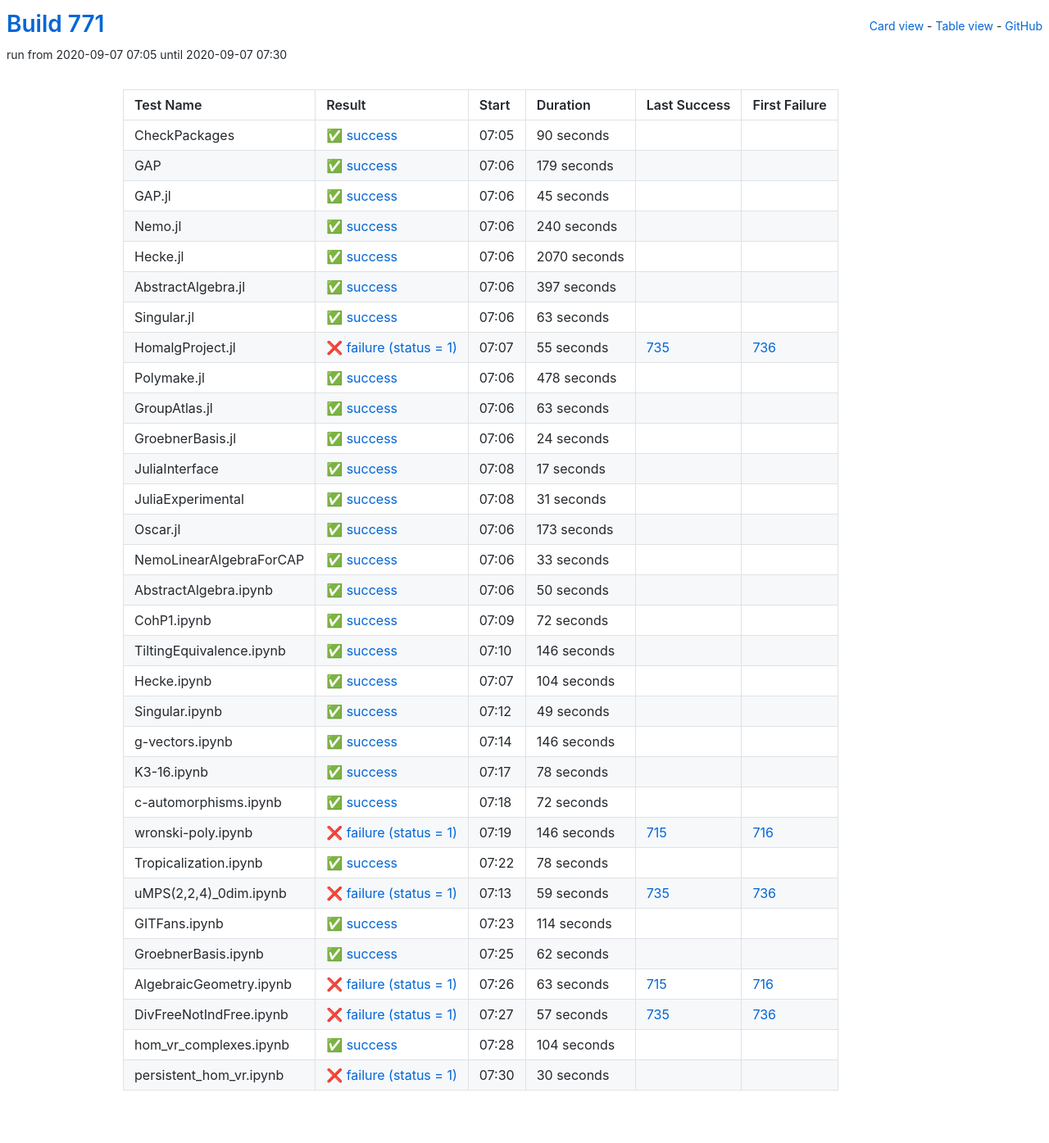
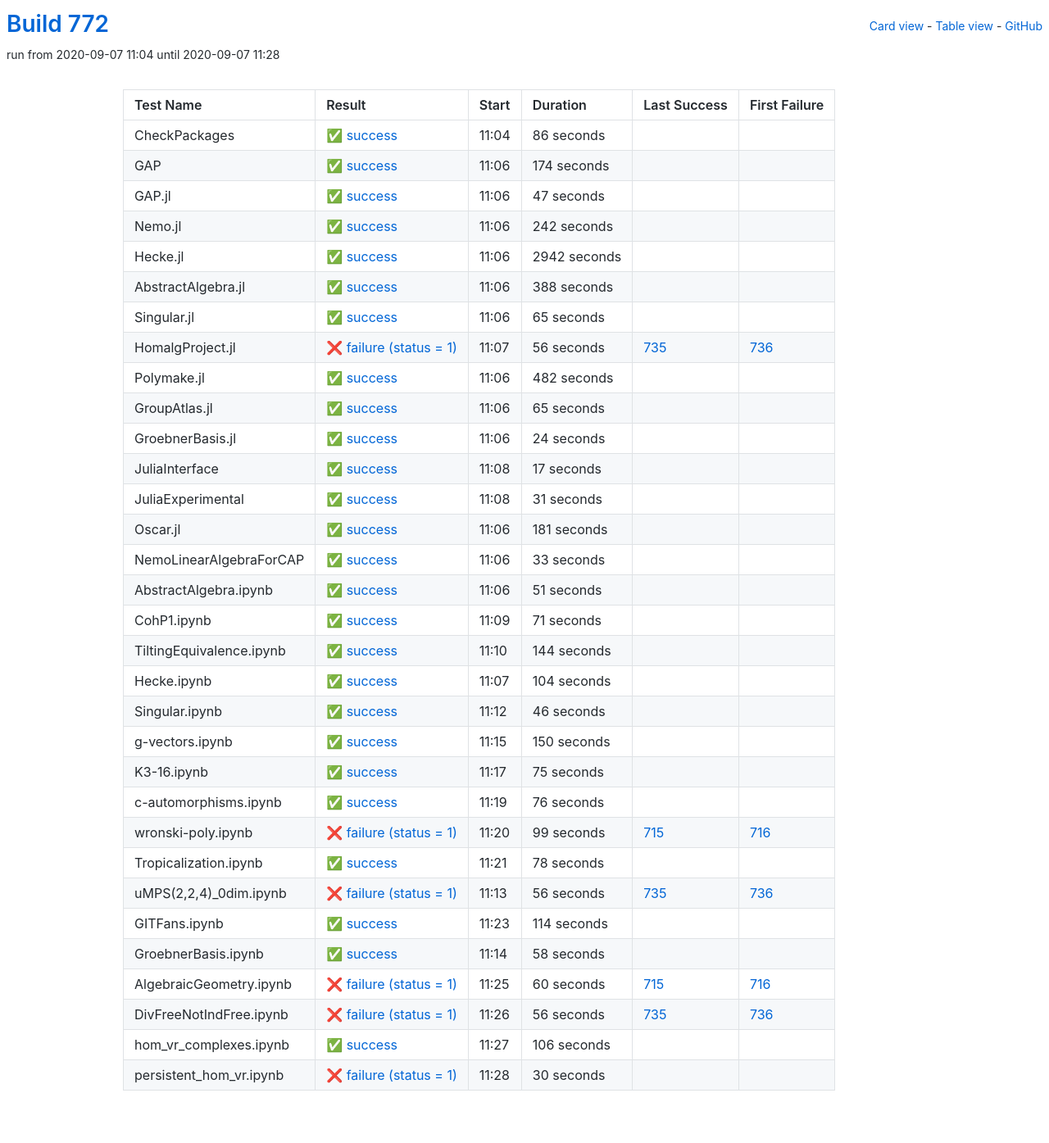
Before and after one commit to oscar-system/oscar-ci-status-stable, a Jekyll site: the page built from table.html, in a window 1280 px wide. Shown: the whole page at 82% size. Built offline with Jekyll 4.4.1, drawn with Linux system fonts in a browser that asks for light colours.

Commit message:
Build #772

```diff
--- a/_data/ci.yml
+++ b/_data/ci.yml
@@ -1,6 +1,6 @@
 ---
-build: 771
-build_url: https://oscarci.mathematik.uni-kl.de/job/oscar-stable/771/
+build: 772
+build_url: https://oscarci.mathematik.uni-kl.de/job/oscar-stable/772/
 job: oscar-stable
 organization: oscar-system
 repo: oscar-ci-status-stable
@@ -8,128 +8,128 @@ repourl: https://github.com/oscar-system/oscar-ci-status-stable
 tests:
 - name: CheckPackages
   id: checkpackages
-  log: https://oscarci.mathematik.uni-kl.de/job/oscar-stable/771/artifact/logs/build-771/CheckPackages.log
-  start: 2020-09-07 07:05
+  log: https://oscarci.mathematik.uni-kl.de/job/oscar-stable/772/artifact/logs/build-772/CheckPackages.log
+  start: 2020-09-07 11:04
   success: true
   exitcode: 0
   status: success
-  duration: 90
+  duration: 86
   last_success: false
   last_success_url:
   first_failure: false
   first_failure_url:
 - name: GAP
   id: gap
-  log: https://oscarci.mathematik.uni-kl.de/job/oscar-stable/771/artifact/logs/build-771/GAP.log
-  start: 2020-09-07 07:06
+  log: https://oscarci.mathematik.uni-kl.de/job/oscar-stable/772/artifact/logs/build-772/GAP.log
+  start: 2020-09-07 11:06
   success: true
   exitcode: 0
   status: success
-  duration: 179
+  duration: 174
   last_success: false
   last_success_url:
   first_failure: false
   first_failure_url:
 - name: GAP.jl
   id: gap-jl
-  log: https://oscarci.mathematik.uni-kl.de/job/oscar-stable/771/artifact/logs/build-771/GAP.jl.log
-  start: 2020-09-07 07:06
+  log: https://oscarci.mathematik.uni-kl.de/job/oscar-stable/772/artifact/logs/build-772/GAP.jl.log
+  start: 2020-09-07 11:06
   success: true
   exitcode: 0
   status: success
-  duration: 45
+  duration: 47
   last_success: false
   last_success_url:
   first_failure: false
   first_failure_url:
 - name: Nemo.jl
   id: nemo-jl
-  log: https://oscarci.mathematik.uni-kl.de/job/oscar-stable/771/artifact/logs/build-771/Nemo.jl.log
-  start: 2020-09-07 07:06
+  log: https://oscarci.mathematik.uni-kl.de/job/oscar-stable/772/artifact/logs/build-772/Nemo.jl.log
+  start: 2020-09-07 11:06
   success: true
   exitcode: 0
   status: success
-  duration: 240
+  duration: 242
   last_success: false
   last_success_url:
   first_failure: false
   first_failure_url:
 - name: Hecke.jl
   id: hecke-jl
-  log: https://oscarci.mathematik.uni-kl.de/job/oscar-stable/771/artifact/logs/build-771/Hecke.jl.log
-  start: 2020-09-07 07:06
+  log: https://oscarci.mathematik.uni-kl.de/job/oscar-stable/772/artifact/logs/build-772/Hecke.jl.log
+  start: 2020-09-07 11:06
   success: true
   exitcode: 0
   status: success
-  duration: 2070
+  duration: 2942
   last_success: false
   last_success_url:
   first_failure: false
   first_failure_url:
 - name: AbstractAlgebra.jl
   id: abstractalgebra-jl
-  log: https://oscarci.mathematik.uni-kl.de/job/oscar-stable/771/artifact/logs/build-771/AbstractAlgebra.jl.log
-  start: 2020-09-07 07:06
+  log: https://oscarci.mathematik.uni-kl.de/job/oscar-stable/772/artifact/logs/build-772/AbstractAlgebra.jl.log
+  start: 2020-09-07 11:06
   success: true
   exitcode: 0
   status: success
-  duration: 397
+  duration: 388
   last_success: false
   last_success_url:
   first_failure: false
   first_failure_url:
 - name: Singular.jl
   id: singular-jl
-  log: https://oscarci.mathematik.uni-kl.de/job/oscar-stable/771/artifact/logs/build-771/Singular.jl.log
-  start: 2020-09-07 07:06
+  log: https://oscarci.mathematik.uni-kl.de/job/oscar-stable/772/artifact/logs/build-772/Singular.jl.log
+  start: 2020-09-07 11:06
   success: true
   exitcode: 0
   status: success
-  duration: 63
+  duration: 65
   last_success: false
   last_success_url:
   first_failure: false
   first_failure_url:
 - name: HomalgProject.jl
   id: homalgproject-jl
-  log: https://oscarci.mathematik.uni-kl.de/job/oscar-stable/771/artifact/logs/build-771/HomalgProject.jl.log
-  start: 2020-09-07 07:07
+  log: https://oscarci.mathematik.uni-kl.de/job/oscar-stable/772/artifact/logs/build-772/HomalgProject.jl.log
+  start: 2020-09-07 11:07
   success: false
   exitcode: 1
   status: failure
-  duration: 55
+  duration: 56
   last_success: 735
   last_success_url: https://oscarci.mathematik.uni-kl.de/job/oscar-stable/735/
   first_failure: 736
   first_failure_url: https://oscarci.mathematik.uni-kl.de/job/oscar-stable/736/
 - name: Polymake.jl
   id: polymake-jl
-  log: https://oscarci.mathematik.uni-kl.de/job/oscar-stable/771/artifact/logs/build-771/Polymake.jl.log
-  start: 2020-09-07 07:06
+  log: https://oscarci.mathematik.uni-kl.de/job/oscar-stable/772/artifact/logs/build-772/Polymake.jl.log
+  start: 2020-09-07 11:06
   success: true
   exitcode: 0
   status: success
-  duration: 478
+  duration: 482
   last_success: false
   last_success_url:
   first_failure: false
   first_failure_url:
 - name: GroupAtlas.jl
   id: groupatlas-jl
-  log: https://oscarci.mathematik.uni-kl.de/job/oscar-stable/771/artifact/logs/build-771/GroupAtlas.jl.log
-  start: 2020-09-07 07:06
+  log: https://oscarci.mathematik.uni-kl.de/job/oscar-stable/772/artifact/logs/build-772/GroupAtlas.jl.log
+  start: 2020-09-07 11:06
   success: true
   exitcode: 0
   status: success
-  duration: 63
+  duration: 65
   last_success: false
   last_success_url:
   first_failure: false
   first_failure_url:
 - name: GroebnerBasis.jl
   id: groebnerbasis-jl
-  log: https://oscarci.mathematik.uni-kl.de/job/oscar-stable/771/artifact/logs/build-771/GroebnerBasis.jl.log
-  start: 2020-09-07 07:06
+  log: https://oscarci.mathematik.uni-kl.de/job/oscar-stable/772/artifact/logs/build-772/GroebnerBasis.jl.log
+  start: 2020-09-07 11:06
   success: true
   exitcode: 0
   status: success
@@ -140,8 +140,8 @@ tests:
   first_failure_url:
 - name: JuliaInterface
   id: juliainterface
-  log: https://oscarci.mathematik.uni-kl.de/job/oscar-stable/771/artifact/logs/build-771/JuliaInterface.log
-  start: 2020-09-07 07:08
+  log: https://oscarci.mathematik.uni-kl.de/job/oscar-stable/772/artifact/logs/build-772/JuliaInterface.log
+  start: 2020-09-07 11:08
   success: true
   exitcode: 0
   status: success
@@ -152,8 +152,8 @@ tests:
   first_failure_url:
 - name: JuliaExperimental
   id: juliaexperimental
-  log: https://oscarci.mathematik.uni-kl.de/job/oscar-stable/771/artifact/logs/build-771/JuliaExperimental.log
-  start: 2020-09-07 07:08
+  log: https://oscarci.mathematik.uni-kl.de/job/oscar-stable/772/artifact/logs/build-772/JuliaExperimental.log
+  start: 2020-09-07 11:08
   success: true
   exitcode: 0
   status: success
@@ -164,20 +164,20 @@ tests:
   first_failure_url:
 - name: Oscar.jl
   id: oscar-jl
-  log: https://oscarci.mathematik.uni-kl.de/job/oscar-stable/771/artifact/logs/build-771/Oscar.jl.log
-  start: 2020-09-07 07:06
+  log: https://oscarci.mathematik.uni-kl.de/job/oscar-stable/772/artifact/logs/build-772/Oscar.jl.log
+  start: 2020-09-07 11:06
   success: true
   exitcode: 0
   status: success
-  duration: 173
+  duration: 181
   last_success: false
   last_success_url:
   first_failure: false
   first_failure_url:
 - name: NemoLinearAlgebraForCAP
   id: nemolinearalgebraforcap
-  log: https://oscarci.mathematik.uni-kl.de/job/oscar-stable/771/artifact/logs/build-771/NemoLinearAlgebraForCAP.log
-  start: 2020-09-07 07:06
+  log: https://oscarci.mathematik.uni-kl.de/job/oscar-stable/772/artifact/logs/build-772/NemoLinearAlgebraForCAP.log
+  start: 2020-09-07 11:06
   success: true
   exitcode: 0
   status: success
@@ -188,44 +188,44 @@ tests:
   first_failure_url:
 - name: AbstractAlgebra.ipynb
   id: abstractalgebra-ipynb
-  log: https://oscarci.mathematik.uni-kl.de/job/oscar-stable/771/artifact/logs/build-771/AbstractAlgebra.ipynb.log
-  start: 2020-09-07 07:06
+  log: https://oscarci.mathematik.uni-kl.de/job/oscar-stable/772/artifact/logs/build-772/AbstractAlgebra.ipynb.log
+  start: 2020-09-07 11:06
   success: true
   exitcode: 0
   status: success
-  duration: 50
+  duration: 51
   last_success: false
   last_success_url:
   first_failure: false
   first_failure_url:
 - name: CohP1.ipynb
   id: cohp1-ipynb
-  log: https://oscarci.mathematik.uni-kl.de/job/oscar-stable/771/artifact/logs/build-771/CohP1.ipynb.log
-  start: 2020-09-07 07:09
+  log: https://oscarci.mathematik.uni-kl.de/job/oscar-stable/772/artifact/logs/build-772/CohP1.ipynb.log
+  start: 2020-09-07 11:09
   success: true
   exitcode: 0
   status: success
-  duration: 72
+  duration: 71
   last_success: false
   last_success_url:
   first_failure: false
   first_failure_url:
 - name: TiltingEquivalence.ipynb
   id: tiltingequivalence-ipynb
-  log: https://oscarci.mathematik.uni-kl.de/job/oscar-stable/771/artifact/logs/build-771/TiltingEquivalence.ipynb.log
-  start: 2020-09-07 07:10
+  log: https://oscarci.mathematik.uni-kl.de/job/oscar-stable/772/artifact/logs/build-772/TiltingEquivalence.ipynb.log
+  start: 2020-09-07 11:10
   success: true
   exitcode: 0
   status: success
-  duration: 146
+  duration: 144
   last_success: false
   last_success_url:
   first_failure: false
   first_failure_url:
 - name: Hecke.ipynb
   id: hecke-ipynb
-  log: https://oscarci.mathematik.uni-kl.de/job/oscar-stable/771/artifact/logs/build-771/Hecke.ipynb.log
-  start: 2020-09-07 07:07
+  log: https://oscarci.mathematik.uni-kl.de/job/oscar-stable/772/artifact/logs/build-772/Hecke.ipynb.log
+  start: 2020-09-07 11:07
   success: true
   exitcode: 0
   status: success
@@ -236,68 +236,68 @@ tests:
   first_failure_url:
 - name: Singular.ipynb
   id: singular-ipynb
-  log: https://oscarci.mathematik.uni-kl.de/job/oscar-stable/771/artifact/logs/build-771/Singular.ipynb.log
-  start: 2020-09-07 07:12
+  log: https://oscarci.mathematik.uni-kl.de/job/oscar-stable/772/artifact/logs/build-772/Singular.ipynb.log
+  start: 2020-09-07 11:12
   success: true
   exitcode: 0
   status: success
-  duration: 49
+  duration: 46
   last_success: false
   last_success_url:
   first_failure: false
   first_failure_url:
 - name: g-vectors.ipynb
   id: g-vectors-ipynb
-  log: https://oscarci.mathematik.uni-kl.de/job/oscar-stable/771/artifact/logs/build-771/g-vectors.ipynb.log
-  start: 2020-09-07 07:14
+  log: https://oscarci.mathematik.uni-kl.de/job/oscar-stable/772/artifact/logs/build-772/g-vectors.ipynb.log
+  start: 2020-09-07 11:15
   success: true
   exitcode: 0
   status: success
-  duration: 146
+  duration: 150
   last_success: false
   last_success_url:
   first_failure: false
   first_failure_url:
 - name: K3-16.ipynb
   id: k3-16-ipynb
-  log: https://oscarci.mathematik.uni-kl.de/job/oscar-stable/771/artifact/logs/build-771/K3-16.ipynb.log
-  start: 2020-09-07 07:17
+  log: https://oscarci.mathematik.uni-kl.de/job/oscar-stable/772/artifact/logs/build-772/K3-16.ipynb.log
+  start: 2020-09-07 11:17
   success: true
   exitcode: 0
   status: success
-  duration: 78
+  duration: 75
   last_success: false
   last_success_url:
   first_failure: false
   first_failure_url:
 - name: c-automorphisms.ipynb
   id: c-automorphisms-ipynb
-  log: https://oscarci.mathematik.uni-kl.de/job/oscar-stable/771/artifact/logs/build-771/c-automorphisms.ipynb.log
-  start: 2020-09-07 07:18
+  log: https://oscarci.mathematik.uni-kl.de/job/oscar-stable/772/artifact/logs/build-772/c-automorphisms.ipynb.log
+  start: 2020-09-07 11:19
   success: true
   exitcode: 0
   status: success
-  duration: 72
+  duration: 76
   last_success: false
   last_success_url:
   first_failure: false
   first_failure_url:
 - name: wronski-poly.ipynb
   id: wronski-poly-ipynb
-  log: https://oscarci.mathematik.uni-kl.de/job/oscar-stable/771/artifact/logs/build-771/wronski-poly.ipynb.log
-  start: 2020-09-07 07:19
+  log: https://oscarci.mathematik.uni-kl.de/job/oscar-stable/772/artifact/logs/build-772/wronski-poly.ipynb.log
+  start: 2020-09-07 11:20
   success: false
   exitcode: 1
   status: failure
-  duration: 146
+  duration: 99
   last_success: 715
   last_success_url: https://oscarci.mathematik.uni-kl.de/job/oscar-stable/715/
   first_failure: 716
   first_failure_url: https://oscarci.mathematik.uni-kl.de/job/oscar-stable/716/
 - name: Tropicalization.ipynb
   id: tropicalization-ipynb
-  log: https://oscarci.mathematik.uni-kl.de/job/oscar-stable/771/artifact/logs/build-771/Tropicalization.ipynb.log
-  start: 2020-09-07 07:22
+  log: https://oscarci.mathematik.uni-kl.de/job/oscar-stable/772/artifact/logs/build-772/Tropicalization.ipynb.log
+  start: 2020-09-07 11:21
   success: true
   exitcode: 0
   status: success
@@ -308,20 +308,20 @@ tests:
   first_failure_url:
 - name: uMPS(2,2,4)_0dim.ipynb
   id: umps-2-2-4-0dim-ipynb
-  log: https://oscarci.mathematik.uni-kl.de/job/oscar-stable/771/artifact/logs/build-771/uMPS-2-2-4-_0dim.ipynb.log
-  start: 2020-09-07 07:13
+  log: https://oscarci.mathematik.uni-kl.de/job/oscar-stable/772/artifact/logs/build-772/uMPS-2-2-4-_0dim.ipynb.log
+  start: 2020-09-07 11:13
   success: false
   exitcode: 1
   status: failure
-  duration: 59
+  duration: 56
   last_success: 735
   last_success_url: https://oscarci.mathematik.uni-kl.de/job/oscar-stable/735/
   first_failure: 736
   first_failure_url: https://oscarci.mathematik.uni-kl.de/job/oscar-stable/736/
 - name: GITFans.ipynb
   id: gitfans-ipynb
-  log: https://oscarci.mathematik.uni-kl.de/job/oscar-stable/771/artifact/logs/build-771/GITFans.ipynb.log
-  start: 2020-09-07 07:23
+  log: https://oscarci.mathematik.uni-kl.de/job/oscar-stable/772/artifact/logs/build-772/GITFans.ipynb.log
+  start: 2020-09-07 11:23
   success: true
   exitcode: 0
   status: success
@@ -332,56 +332,56 @@ tests:
   first_failure_url:
 - name: GroebnerBasis.ipynb
   id: groebnerbasis-ipynb
-  log: https://oscarci.mathematik.uni-kl.de/job/oscar-stable/771/artifact/logs/build-771/GroebnerBasis.ipynb.log
-  start: 2020-09-07 07:25
+  log: https://oscarci.mathematik.uni-kl.de/job/oscar-stable/772/artifact/logs/build-772/GroebnerBasis.ipynb.log
+  start: 2020-09-07 11:14
   success: true
   exitcode: 0
   status: success
-  duration: 62
+  duration: 58
   last_success: false
   last_success_url:
   first_failure: false
   first_failure_url:
 - name: AlgebraicGeometry.ipynb
   id: algebraicgeometry-ipynb
-  log: https://oscarci.mathematik.uni-kl.de/job/oscar-stable/771/artifact/logs/build-771/AlgebraicGeometry.ipynb.log
-  start: 2020-09-07 07:26
+  log: https://oscarci.mathematik.uni-kl.de/job/oscar-stable/772/artifact/logs/build-772/AlgebraicGeometry.ipynb.log
+  start: 2020-09-07 11:25
   success: false
   exitcode: 1
   status: failure
-  duration: 63
+  duration: 60
   last_success: 715
   last_success_url: https://oscarci.mathematik.uni-kl.de/job/oscar-stable/715/
   first_failure: 716
   first_failure_url: https://oscarci.mathematik.uni-kl.de/job/oscar-stable/716/
 - name: DivFreeNotIndFree.ipynb
   id: divfreenotindfree-ipynb
-  log: https://oscarci.mathematik.uni-kl.de/job/oscar-stable/771/artifact/logs/build-771/DivFreeNotIndFree.ipynb.log
-  start: 2020-09-07 07:27
+  log: https://oscarci.mathematik.uni-kl.de/job/oscar-stable/772/artifact/logs/build-772/DivFreeNotIndFree.ipynb.log
+  start: 2020-09-07 11:26
   success: false
   exitcode: 1
   status: failure
-  duration: 57
+  duration: 56
   last_success: 735
   last_success_url: https://oscarci.mathematik.uni-kl.de/job/oscar-stable/735/
   first_failure: 736
   first_failure_url: https://oscarci.mathematik.uni-kl.de/job/oscar-stable/736/
 - name: hom_vr_complexes.ipynb
   id: hom-vr-complexes-ipynb
-  log: https://oscarci.mathematik.uni-kl.de/job/oscar-stable/771/artifact/logs/build-771/hom_vr_complexes.ipynb.log
-  start: 2020-09-07 07:28
+  log: https://oscarci.mathematik.uni-kl.de/job/oscar-stable/772/artifact/logs/build-772/hom_vr_complexes.ipynb.log
+  start: 2020-09-07 11:27
   success: true
   exitcode: 0
   status: success
-  duration: 104
+  duration: 106
   last_success: false
   last_success_url:
   first_failure: false
   first_failure_url:
 - name: persistent_hom_vr.ipynb
   id: persistent-hom-vr-ipynb
-  log: https://oscarci.mathematik.uni-kl.de/job/oscar-stable/771/artifact/logs/build-771/persistent_hom_vr.ipynb.log
-  start: 2020-09-07 07:30
+  log: https://oscarci.mathematik.uni-kl.de/job/oscar-stable/772/artifact/logs/build-772/persistent_hom_vr.ipynb.log
+  start: 2020-09-07 11:28
   success: false
   exitcode: 1
   status: failure
```
Also changed, not shown: README.md.
